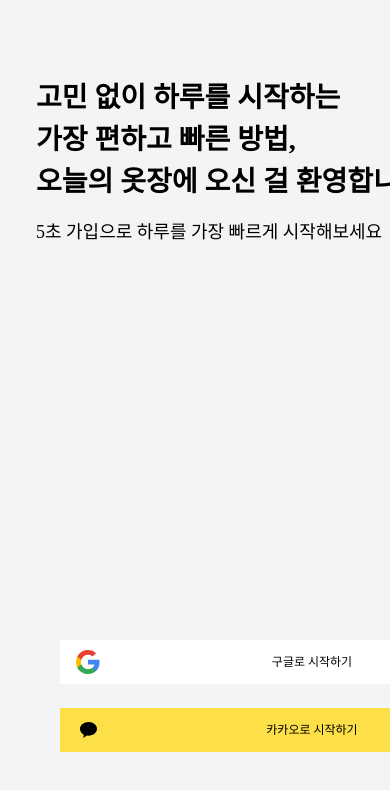
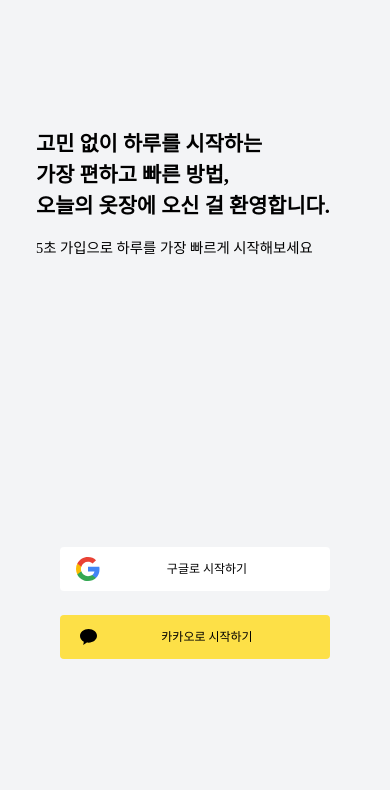
Before and after one commit to gunhee0421/todayclothes, a Next.js app: page /login in a window 390 px wide. Shown: the top 790 px of the page. Built offline with nearby package versions, Linux system fonts and the light colour scheme; a web font is replaced by a local one.

Commit message:
design: 로그인 페이지 반응형

```diff
--- a/src/app/(before)/login/page.tsx
+++ b/src/app/(before)/login/page.tsx
@@ -26,9 +26,10 @@ const Login = () => {
         }
 
   return (
-    <div className="flex h-screen w-[600px] flex-col items-start justify-center gap-[314px] bg-gray-100 px-9 py-36">
-      <div className="flex w-[528px] animate-fadein flex-col gap-4 py-8">
-        <p className="font-notosanko text-[28px] font-bold">
+    <div className="flex min-h-screen w-full max-w-[37.5rem] flex-col bg-gray-100 px-[2.25rem] py-[6rem]">
+      <div className="flex w-full flex-col gap-[13rem] sm:gap-[15rem]">
+        <div className="flex w-full animate-fadein flex-col gap-[1rem] py-[2rem]">
+          <p className="font-notosanko text-[1.3rem] font-bold sm:text-[1.75rem]">
             {textContent.welcome.split('\n').map((text, index) => (
               <span key={index}>
                 {text}
@@ -36,38 +37,44 @@ const Login = () => {
               </span>
             ))}
           </p>
-        <p className="font-notosanko text-[18px] font-medium">
+          <p className="font-notosanko text-[0.9rem] font-medium sm:text-lg">
             {textContent.signupPrompt}
           </p>
         </div>
-      <div className="flex w-[528px] flex-col gap-6 rounded-sm px-6 py-12">
+
+        <div className="flex w-full flex-col gap-[1.5rem] px-[1.5rem] py-[3rem]">
           <Link
-          href={`${
-            process.env.NEXT_PUBLIC_SOCIAL_LOGIN_GOOGLE
-          }?redirect_uri=${process.env.VERCEL ? 'https://todayclothes.vercel.app' : 'http://localhost:3000/auth/token'}`}
+            href={`${process.env.NEXT_PUBLIC_SOCIAL_LOGIN_GOOGLE}?redirect_uri=${
+              process.env.VERCEL
+                ? 'https://todayclothes.vercel.app'
+                : 'http://localhost:3000/auth/token'
+            }`}
           >
-          <button className="flex w-full items-center justify-between bg-white px-4 py-[10px] hover:bg-slate-50">
+            <button className="flex w-full items-center justify-between rounded-[0.25rem] bg-white px-[1rem] py-[0.625rem] hover:bg-slate-50">
               <img src="/icon/google.svg" alt="google" width="24" height="24" />
-            <p className="flex-1 font-notosanko text-[12px] font-medium">
+              <p className="flex-1 text-center font-notosanko text-[0.75rem] font-medium">
                 {textContent.google}
               </p>
             </button>
           </Link>
 
           <Link
-          href={`${
-            process.env.NEXT_PUBLIC_SOCIAL_LOGIN_KAKAO
-          }?redirect_uri=${process.env.VERCEL ? 'https://todayclothes.vercel.app' : 'http://localhost:3000/auth/token'}`}
+            href={`${process.env.NEXT_PUBLIC_SOCIAL_LOGIN_KAKAO}?redirect_uri=${
+              process.env.VERCEL
+                ? 'https://todayclothes.vercel.app'
+                : 'http://localhost:3000/auth/token'
+            }`}
           >
-          <button className="flex w-full items-center bg-yellow-300 px-4 py-[10px] hover:bg-yellow-200">
+            <button className="flex w-full items-center rounded-[0.25rem] bg-yellow-300 px-[1rem] py-[0.625rem] hover:bg-yellow-200">
               <img src="/icon/kakao.svg" alt="kakao" width="24" height="24" />
-            <p className="flex-1 font-notosanko text-[12px] font-medium">
+              <p className="flex-1 text-center font-notosanko text-[0.75rem] font-medium">
                 {textContent.kakao}
               </p>
             </button>
           </Link>
         </div>
       </div>
+    </div>
   )
 }
 
```
Lines whose indentation alone changed are shown as unchanged.
